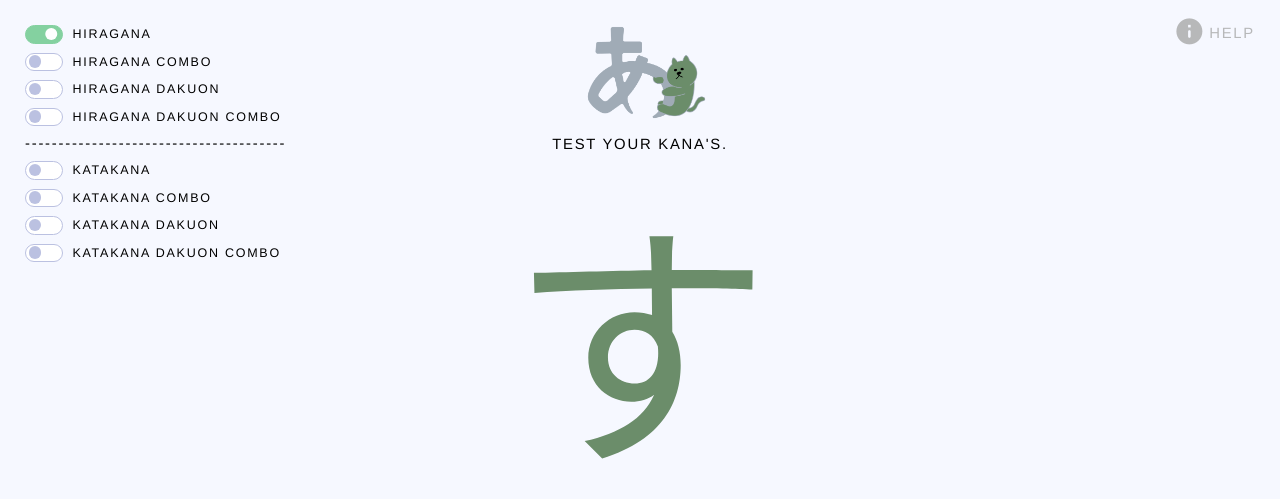
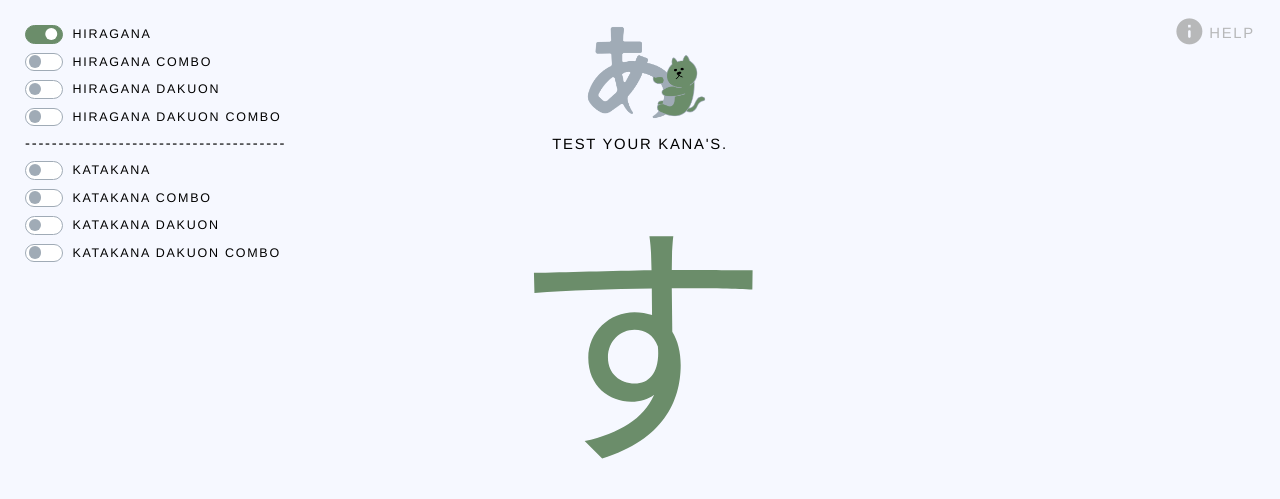
Before and after one commit to AudricSan/kanaTraining, a PHP site: page /view/index.html in a window 1280 px wide. Shown: the top 499 px of the page. Run offline with PHP 8.4, Linux system fonts and the light colour scheme; some libraries are stand-ins or nearby versions.

Commit message:
Update checkbox.css
 - change color

```diff
--- a/view/ellements/css/checkbox.css
+++ b/view/ellements/css/checkbox.css
@@ -1,10 +1,10 @@
 @supports (-webkit-appearance: none) or (-moz-appearance: none) {
   input[type='checkbox']{
-    --active: #84D1A0;
+    --active: #6B8D6A;
     --active-inner: #fff;
     /*--focus: 2px rgba(39, 94, 254, .3);*/
-    --border: #bbc1e1;
-    --border-hover: #4bce7b;
+    --border: #A0ABB6;
+    --border-hover: #6B8D6A;
     --background: #fff;
     --disabled: #f6f8ff;
     --disabled-inner: #e1e6f9;
```
